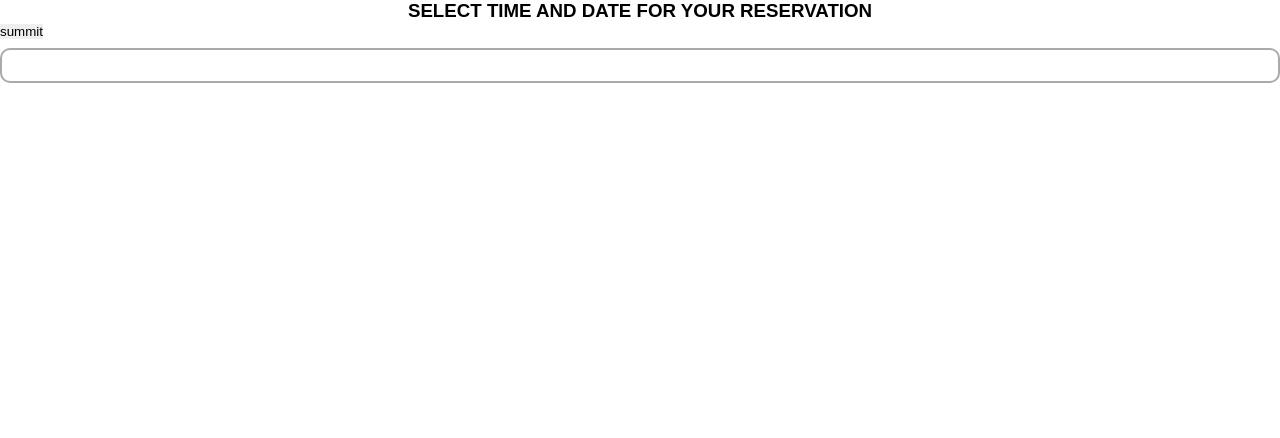
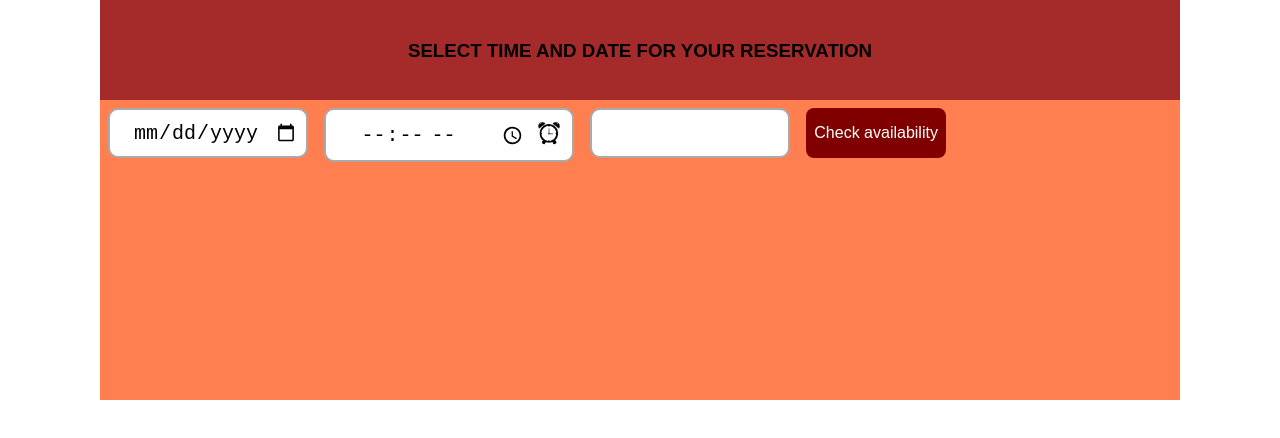
Before and after one commit to davesahaj/presto, a plain HTML site: page Check_availability.htm in a window 1280 px wide. Drawn offline with Linux system fonts and the light colour scheme.

Commit message:
Check availability alomost finished

```diff
--- a/Check_availability.htm
+++ b/Check_availability.htm
@@ -9,18 +9,29 @@
 
     <link rel="stylesheet" href="res/css/elements.css">
     <link rel="stylesheet" href="res/css/extras.css">
+    <link rel="stylesheet" href="res/css/check_a.css"
 </head>
 
 <body>
     <section id="main">
-        <section id="heading">
-            <center><h1>SELECT TIME AND DATE FOR YOUR RESERVATION</h1></center>
+        <section class="heading">
+            <center><h1 style="padding-top: 40px">SELECT TIME AND DATE FOR YOUR RESERVATION</h1></center>
         </section>
-        <section id="content">
-            <form>
-                <input type="button" class="button-1" onclick="msg()" value="summit">
-                <input type="text" class="textbox-1">
-            </form>
+        <section class="content">
+
+                <form>
+                    <div class="form-div">
+                        <input type="date" class="textbox-2">
+                        <div class="flex2" >
+                            <input type="time" class="textbox-time">
+                            <img class="clock" src="res/images/clock_logo.jpg" style="height: 50px; width: 50" alt="">
+                        </div>
+                        <input type="number" class="textbox-2">
+                        <input type="button" class="button-1_c" onclick="msg()" value="Check availability">
+                    </div>
+
+                </form>
+
         </section>
     </section>
 
--- a/res/css/Check_a.css
+++ b/res/css/Check_a.css
@@ -1,10 +1,74 @@
-...................../´¯¯/)
-...................,/¯.../
-.................../..../
-.............../´¯/'..'/´¯¯`·¸
-.........../'/.../..../....../¨¯\
-..........('(....´...´... ¯~/'..')
-...........\..............'...../
-............\....\.........._.·´
-.............\..............(
-..............\..............\
+#main {
+    margin-left: 100px;
+    margin-right: 100px;
+}
+
+.heading {
+    height: 100px;
+    width: 100%;
+    background-color: brown;
+}
+
+.content {
+    height: 300px;
+    width: 100%;
+    background-color: coral;
+}
+
+.textbox-c_a {
+    height: 50px;
+    width: 200px;
+    border: 2px solid #aaa;
+    border-radius: 10px;
+    margin: 8px;
+    outline: none;
+    padding: 8px;
+    text-align: center;
+    font-size: 20px;
+    box-sizing: border-box;
+    transition: .5s;
+}
+
+.button-1_c {
+    height: 50px;
+    background-color: maroon; /* Green */
+    border: 1;
+    margin: 8px;
+    border-radius: 8px;
+    color: white;
+    padding: 8px;
+    text-align: center;
+    font-size: 16px;
+}
+
+.form-div {
+    margin: auto;
+    display: flex;
+    flex-direction: row;
+}
+
+
+
+.flex2 {
+    display: flex;
+    flex-direction: row;
+    margin: 8px;
+    border: 2px solid #aaa;
+    border-radius: 10px;
+    background-color: white;
+}
+
+.textbox-time {
+    height: 50px;
+    width: 200px;
+    outline: none;
+    text-align: center;
+    font-size: 20px;
+    box-sizing: border-box;
+    transition: .5s;
+    border-radius: 10px;
+}
+
+.clock {
+    border-radius: 10px;
+}
--- a/res/css/elements.css
+++ b/res/css/elements.css
@@ -47,6 +47,12 @@ input {
     border: none;
 }
 
+input::-webkit-inner-spin-button,
+input[type=number]::-webkit-outer-spin-button{
+    -webkit-appearance: none;
+    margin: 0px;
+  }
+
 /*---------------------------------------------*/
 
 textarea {
@@ -60,14 +66,19 @@ button {
     background: transparent;
 }
 
-button-1 {
-    background-color: red; /* Green */
-    border: 2;
+.button-1 {
+    height: 50px;
+    width: 100px;
+    background-color:green; /* Green */
+    border: 1;
+    border-radius: 8px;
     color: white;
-    padding: 15px 32px;
+    padding: 8px;
     text-align: center;
     font-size: 16px;
 }
+
+
 
 button:hover {
     cursor: pointer;
@@ -86,6 +97,20 @@ button:hover {
     transition: .5s;
 }
 
+.textbox-2 {
+    height: 50px;
+    width: 200px;
+    border: 2px solid #aaa;
+    border-radius: 10px;
+    margin: 8px;
+    outline: none;
+    padding: 8px;
+    text-align: center;
+    font-size: 20px;
+    box-sizing: border-box;
+    transition: .5s;
+}
+
 .textbox-1:focus {
     border-color: dodgerBlue;
     box-shadow: 0 0 8px 0 dodgerBlue;
```
Also changed, not shown: res/images/clock_logo.jpg (added).
